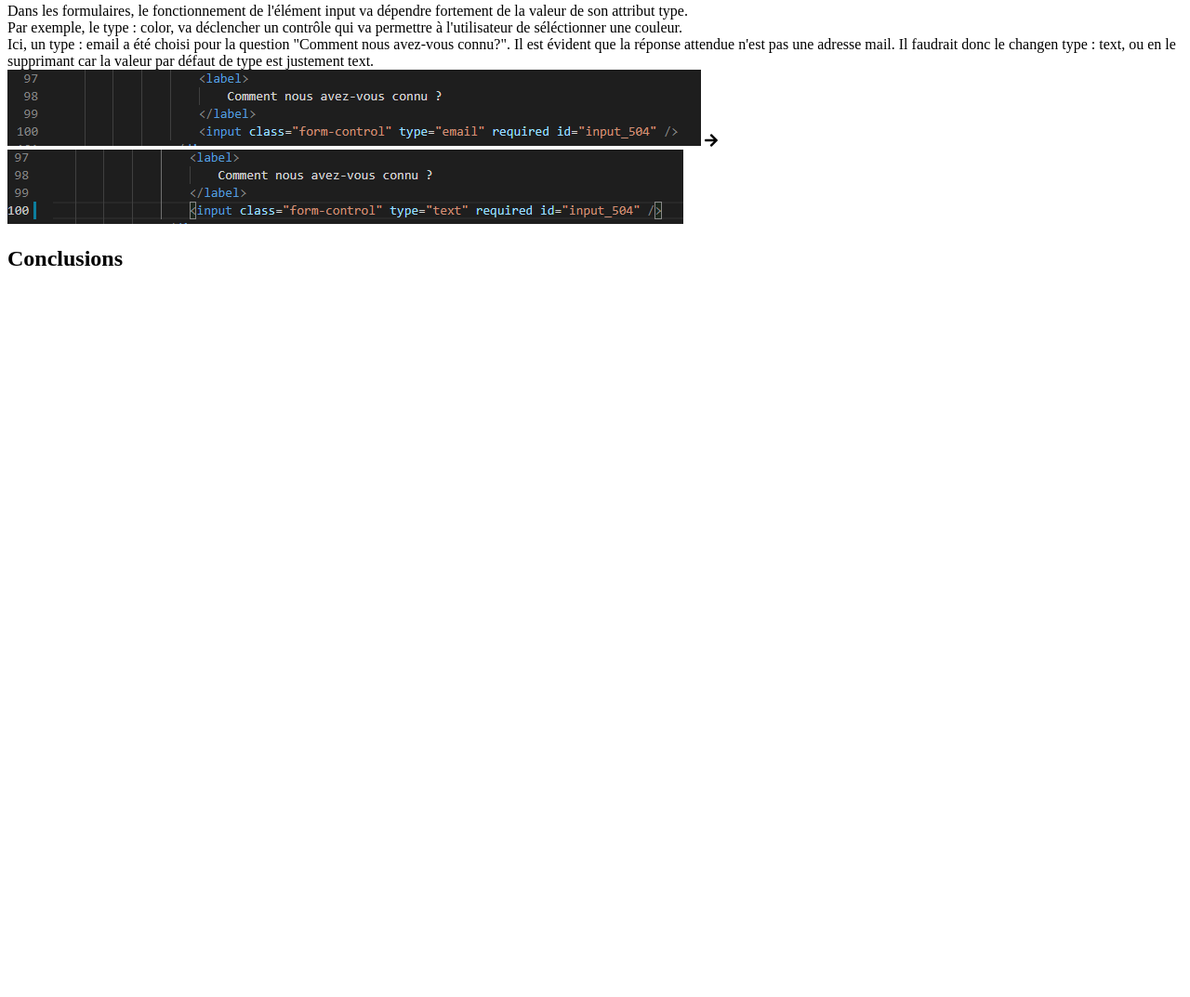
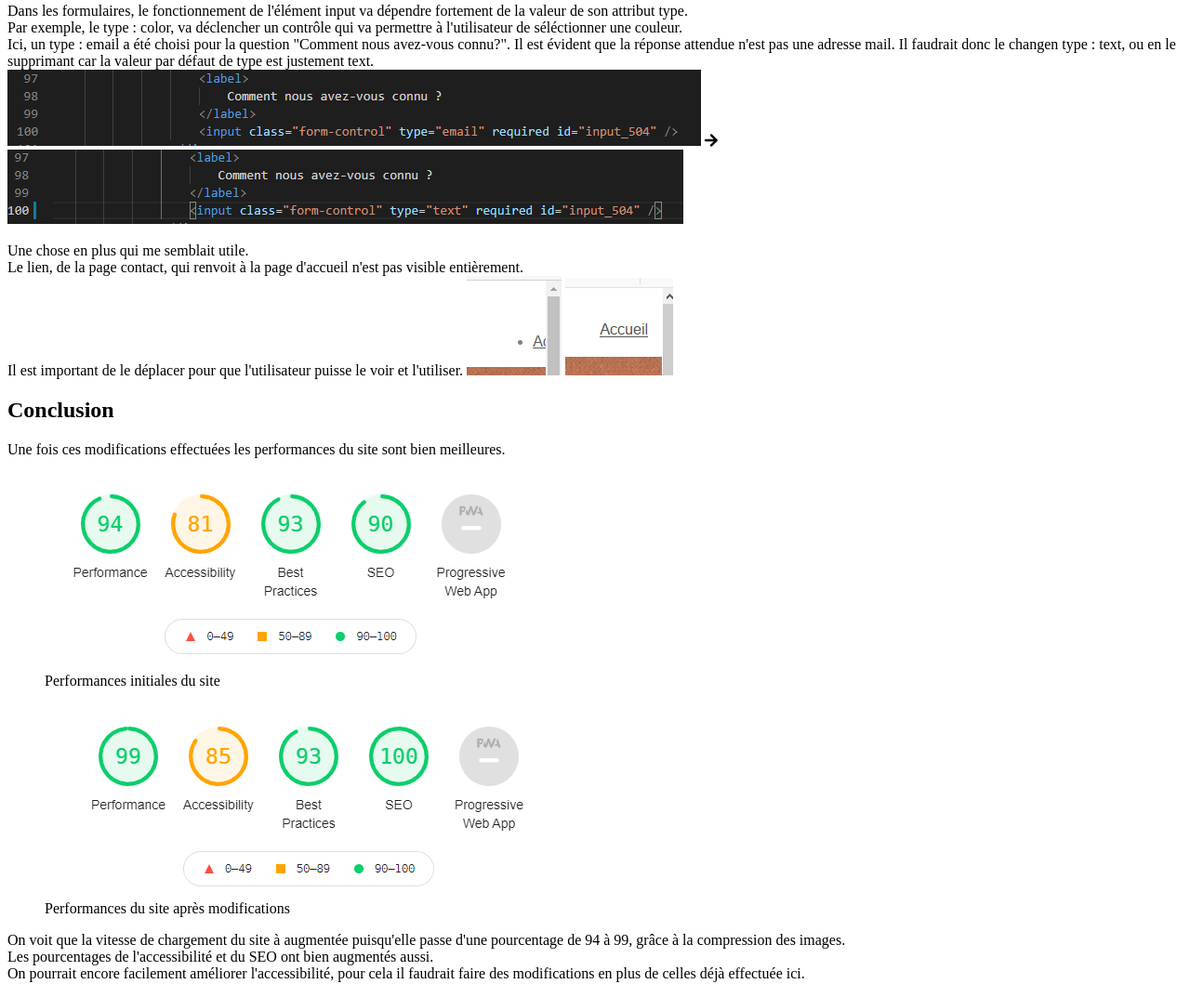
Before and after one commit to Aurelie1201/Rapport-optimisation, a plain HTML site: page index.html in a window 1280 px wide. Shown: the part 3645-4718 px from the top of the page at 93% size. Before the commit the page ends 3957 px from the top, so only its background shows below. Drawn offline with Linux system fonts and the light colour scheme.

Commit message:
Lien de retour à l'accueil et conclusion

```diff
--- a/index.html
+++ b/index.html
@@ -155,10 +155,32 @@
         <img src="img/Type-text.png" alt="type avec une valeur text"/>
     </p>
 
-    <h2>Conclusions</h2>
+    <p>
+        Une chose en plus qui me semblait utile.<br/>
+        Le lien, de la page contact, qui renvoit à la page d'accueil n'est pas visible entièrement.<br/>
+        Il est important de le déplacer pour que l'utilisateur puisse le voir et l'utiliser.
+        <img src="img/lien-retour-peu-visible.png" alt="lien de retour à la page d'accueil peu visible"/>
+        <img src="img/lien-retour-visible.png" alt="lien de retour à la page d'accueil visible"/>
+    </p>
+
+    <h2>Conclusion</h2>
 
     <p>
+        Une fois ces modifications effectuées les performances du site sont bien meilleures.
+    </p>
+    <figure>
+        <img src="img/Pourcentage-initial-desktop.png" alt="performances initiales du site"/>
+        <figcaption>Performances initiales du site</figcaption>
+    </figure>
+    <figure>
+        <img src="img/Pourcentage-final-desktop.png" alt="performances finales du site"/>
+        <figcaption>Performances du site après modifications</figcaption>
+    </figure>
 
+    <p>
+        On voit que la vitesse de chargement du site à augmentée puisqu'elle passe d'une pourcentage de 94 à 99, grâce à la compression des images.<br/>
+        Les pourcentages de l'accessibilité et du SEO ont bien augmentés aussi.<br/>
+        On pourrait encore facilement améliorer l'accessibilité, pour cela il faudrait faire des modifications en plus de celles déjà effectuée ici.
     </p>
 
 </body>
```
Also changed, not shown: img/Pourcentage-final-desktop.png (added), img/Vitesse-site-finale-desktop.png (added), img/lien-retour-peu-visible.png (added), img/lien-retour-visible.png (added).
